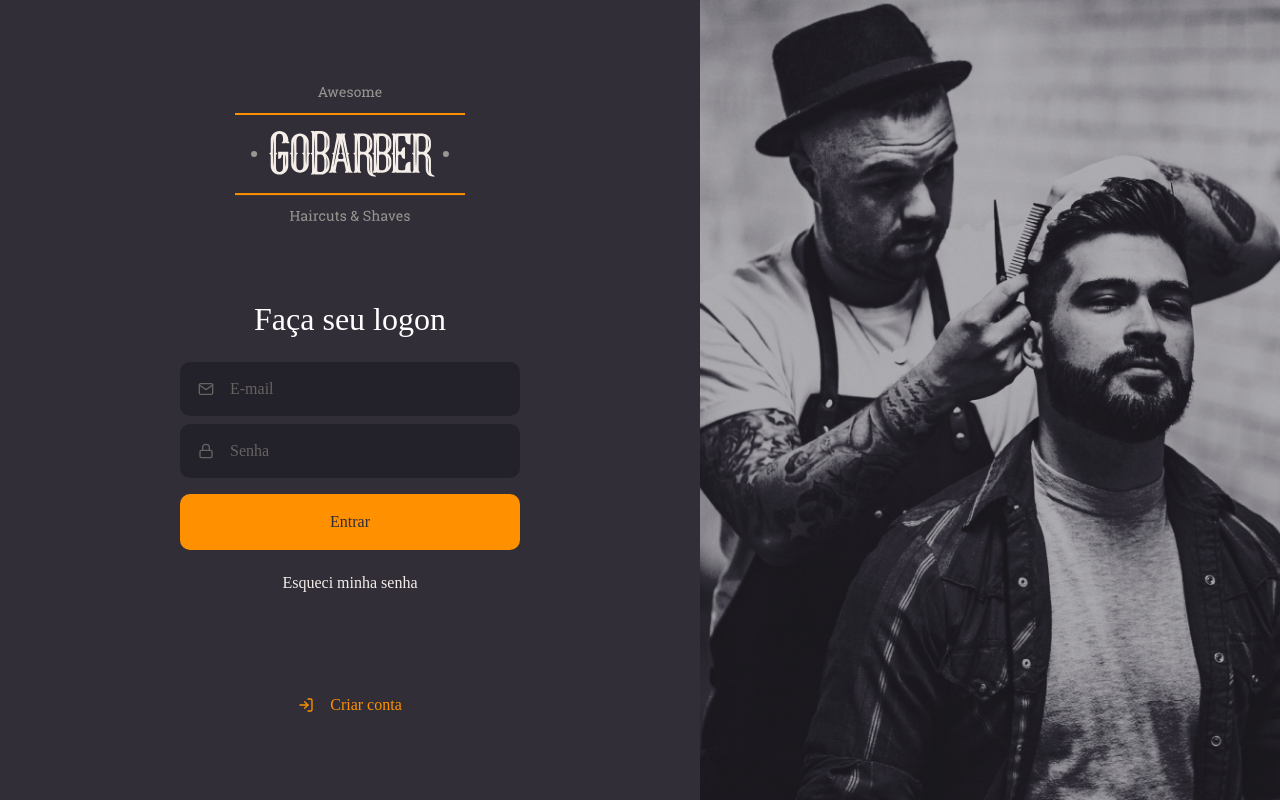
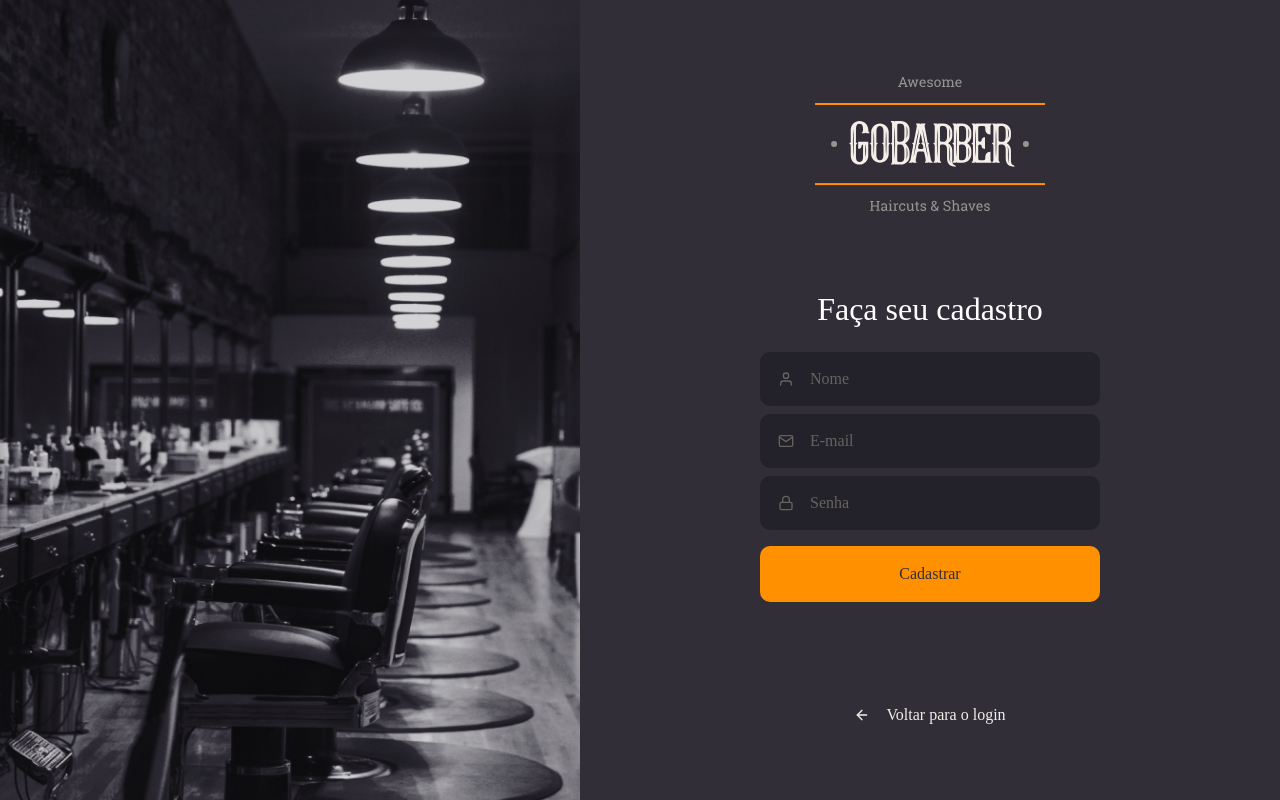
Before and after one commit to fabioods/GoBarber-Front-End, a React (Create React App) app: page / in a window 1280 px wide. Built offline with nearby package versions, Linux system fonts and the light colour scheme; the HTML template or start-up script is replaced by a standard one.

Commit message:
feat: tela de cadastro
Baseado na tela de login foi criada a tela de cadastro

```diff
--- a/src/App.tsx
+++ b/src/App.tsx
@@ -1,11 +1,11 @@
 import React from 'react';
 import GlobalStyle from './styles/global';
-import SignIn from './pages/SignIn';
+import SignUp from './pages/SignUp';
 
 const App = () => {
   return (
     <>
-      <SignIn />
+      <SignUp />
       <GlobalStyle />
     </>
   );
--- /dev/null
+++ b/src/pages/SignUp/index.tsx
@@ -0,0 +1,36 @@
+import React from 'react';
+
+import { FiArrowLeft, FiLock, FiMail, FiUser } from 'react-icons/fi';
+import { Container, Background, Content } from './styles';
+import Logo from '../../assets/logo.svg';
+import Button from '../../components/Button';
+import Input from '../../components/Input';
+
+const SignUp: React.FC = () => {
+  return (
+    <Container>
+      <Background />
+      <Content>
+        <img src={Logo} alt="GoBarber" />
+        <form>
+          <h1>Faça seu cadastro</h1>
+          <Input name="nome" type="text" icon={FiUser} placeholder="Nome" />
+          <Input name="email" type="email" icon={FiMail} placeholder="E-mail" />
+          <Input
+            name="password"
+            icon={FiLock}
+            type="password"
+            placeholder="Senha"
+          />
+          <Button>Cadastrar</Button>
+        </form>
+        <a href="create">
+          <FiArrowLeft />
+          Voltar para o login
+        </a>
+      </Content>
+    </Container>
+  );
+};
+
+export default SignUp;
--- /dev/null
+++ b/src/pages/SignUp/styles.ts
@@ -0,0 +1,80 @@
+import styled from 'styled-components';
+
+import { shade } from 'polished';
+import signUpBackground from '../../assets/sign-up-background.png';
+
+export const Container = styled.div`
+  height: 100vh;
+  display: flex;
+`;
+
+export const Content = styled.div`
+  display: flex;
+  flex-direction: column;
+  justify-content: center;
+  align-items: center;
+  width: 100%;
+  max-width: 700px;
+
+  form {
+    margin: 8rem 0;
+    width: 340px;
+    text-align: center;
+
+    h1 {
+      margin-bottom: 2.4rem;
+    }
+
+    button {
+      background: #ff9000;
+      height: 56px;
+      border-radius: 10px;
+      border: 0;
+      padding: 0 1.6rem;
+      width: 100%;
+      color: #312e38;
+      font-weight: 500;
+      margin-top: 1.6rem;
+      transition: background-color 0.2s;
+
+      &:hover {
+        background: ${shade(0.2, '#ff9000')};
+      }
+    }
+
+    a {
+      color: #f4ede8;
+      text-decoration: none;
+      display: block;
+      margin-top: 2.4rem;
+      transition: color 0.2s;
+
+      &:hover {
+        color: ${shade(0.2, '#f4ede8')};
+      }
+    }
+  }
+
+  > a {
+    color: #f4ede8;
+    text-decoration: none;
+    display: flex;
+    align-items: center;
+    margin-top: 2.4rem;
+    transition: color 0.2s;
+
+    &:hover {
+      color: ${shade(0.2, '#f4ede8')};
+    }
+
+    svg {
+      margin-right: 1.6rem;
+    }
+  }
+`;
+
+export const Background = styled.div`
+  flex: 1;
+  background: url(${signUpBackground}) no-repeat center;
+  background-size: cover;
+`;
```
Also changed, not shown: src/assets/sign-up-background.png (added).
